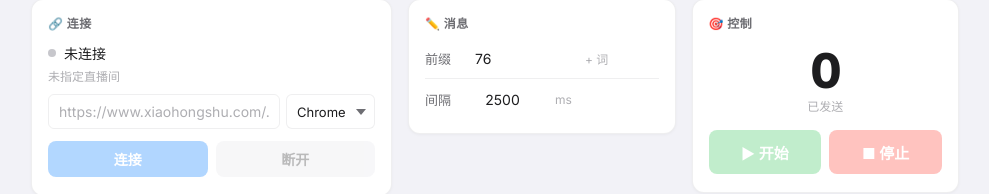
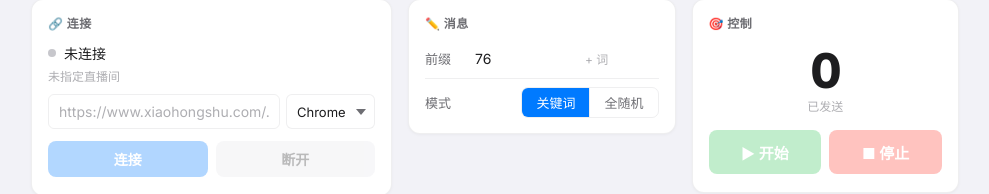
Before and after one commit to sekiwhat/RedNoteDanmuBot, a Vue app in the folder client/: page / in a window 1280 px wide. Shown: the part 151-345 px from the top of the page, without its empty margins (145-1134 px from the left). Built offline with nearby package versions, Linux system fonts and the light colour scheme; no server answers.

Commit message:
docs: comprehensive README with macOS support, fix Safari comment

```diff
--- a/client/src/App.vue
+++ b/client/src/App.vue
@@ -8,6 +8,12 @@ const url = ref('');
 const browser = ref('chrome');
 const prefix = ref('76');
 const interval = ref(2500);
+const mode = ref('keyword');
+const randomMinLen = ref(3);
+const randomMaxLen = ref(6);
+const useLetters = ref(true);
+const useSymbols = ref(true);
+const useEmojis = ref(true);
 const activeTab = ref('control');
 const kwManagerRef = ref(null);
 const analyticsRef = ref(null);
@@ -98,7 +104,21 @@ function disconnect() {
 }
 function start() {
   errorMsg.value = '';
-  send({ type: 'start', prefix: prefix.value, options: { interval: interval.value } });
+  send({
+    type: 'start',
+    prefix: prefix.value,
+    options: {
+      interval: interval.value,
+      mode: mode.value,
+      random: {
+        minLen: randomMinLen.value,
+        maxLen: randomMaxLen.value,
+        useLetters: useLetters.value,
+        useSymbols: useSymbols.value,
+        useEmojis: useEmojis.value,
+      },
+    },
+  });
 }
 function stop() { send({ type: 'stop' }); }
 
@@ -194,12 +214,46 @@ function fmtTime(iso) {
             <div class="card-row">
               <span class="input-label">前缀</span>
               <input class="input-field" v-model="prefix" placeholder="76" style="max-width:100px;" />
-              <span class="input-hint">+ 词</span>
+              <span class="input-hint">{{ mode === 'keyword' ? '+ 词' : '+ 随机' }}</span>
             </div>
+
+            <!-- Mode Toggle -->
+            <div class="card-row" style="border-bottom:none;padding-bottom:0;">
+              <span class="input-label">模式</span>
+              <div class="segmented">
+                <button class="seg-btn" :class="{ active: mode === 'keyword' }" @click="mode = 'keyword'">关键词</button>
+                <button class="seg-btn" :class="{ active: mode === 'random' }" @click="mode = 'random'">全随机</button>
+              </div>
+            </div>
+          </div>
+        </div>
+
+        <!-- Random settings (shown only in random mode) -->
+        <div v-if="mode === 'random'" class="card">
+          <div class="card-header">🎲 随机设置</div>
+          <div class="card-body">
             <div class="card-row">
-              <span class="input-label">间隔</span>
-              <input class="input-field num" v-model.number="interval" type="number" min="1500" max="8000" step="100" />
-              <span class="input-hint">ms</span>
+              <span class="input-label">长度</span>
+              <input class="input-field num" v-model.number="randomMinLen" type="number" min="1" max="20" />
+              <span class="range-sep">–</span>
+              <input class="input-field num" v-model.number="randomMaxLen" type="number" min="1" max="20" />
+            </div>
+            <div class="card-row" style="border-bottom:none;">
+              <span class="input-label">字符</span>
+              <div style="display:flex;gap:14px;margin-left:auto;">
+                <label style="display:flex;align-items:center;gap:4px;font-size:13px;cursor:pointer;color:var(--text);">
+                  <input type="checkbox" v-model="useLetters" class="ios-switch" style="width:36px;height:22px;" />
+                  字母
+                </label>
+                <label style="display:flex;align-items:center;gap:4px;font-size:13px;cursor:pointer;color:var(--text);">
+                  <input type="checkbox" v-model="useSymbols" class="ios-switch" style="width:36px;height:22px;" />
+                  符号
+                </label>
+                <label style="display:flex;align-items:center;gap:4px;font-size:13px;cursor:pointer;color:var(--text);">
+                  <input type="checkbox" v-model="useEmojis" class="ios-switch" style="width:36px;height:22px;" />
+                  表情
+                </label>
+              </div>
             </div>
           </div>
         </div>
--- a/client/src/style.css
+++ b/client/src/style.css
@@ -315,6 +315,38 @@ body {
   gap: var(--space-sm);
 }
 
+/* ─── Segmented Control ──────────────────────────────────────────── */
+.segmented {
+  display: flex;
+  border: 0.5px solid var(--separator);
+  border-radius: 7px;
+  overflow: hidden;
+  margin-left: auto;
+}
+.seg-btn {
+  padding: 5px 14px;
+  border: none;
+  background: transparent;
+  font-size: 13px;
+  font-weight: 500;
+  font-family: var(--font);
+  color: var(--text-secondary);
+  cursor: pointer;
+  transition: all 0.15s;
+  -webkit-tap-highlight-color: transparent;
+  white-space: nowrap;
+}
+.seg-btn + .seg-btn {
+  border-left: 0.5px solid var(--separator);
+}
+.seg-btn.active {
+  background: var(--accent);
+  color: white;
+}
+.seg-btn:hover:not(.active) {
+  background: var(--surface-hover);
+}
+
 /* ─── Browser Select ─────────────────────────────────────────────── */
 .browser-select {
   appearance: none;
```
Also changed, not shown: 2 other files (tests, documents, lock files or other folders).
